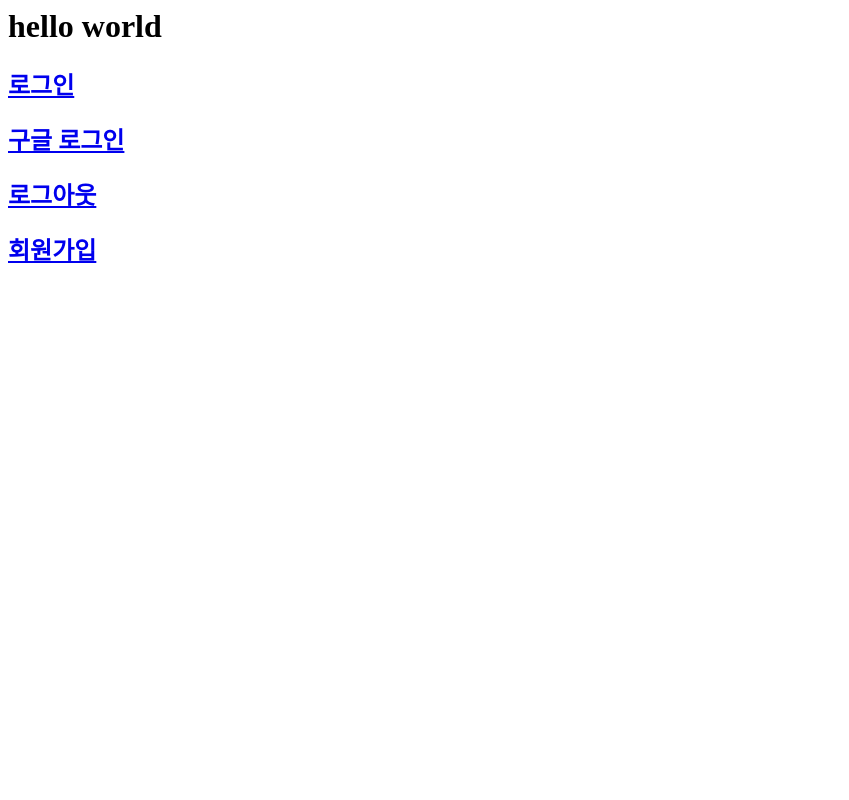
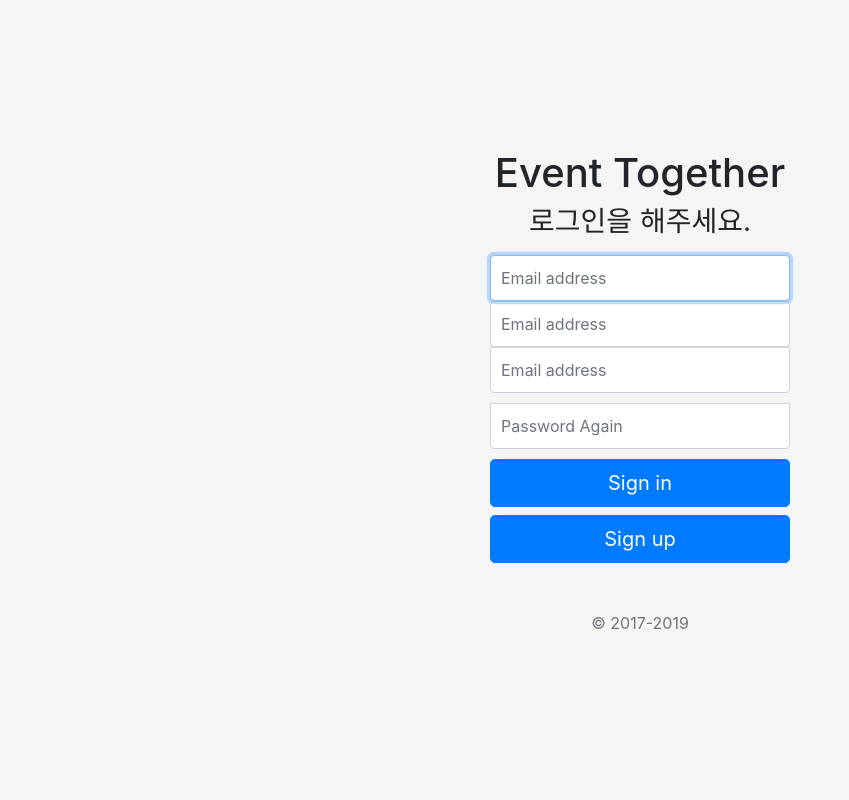
Before and after one commit to hyunyikim/django-eventtogether, a Django app: page /users/signin/ in a window 1280 px wide. Shown: the whole page, without its empty margins (0-849 px from the left). Run offline with Django 3.2, Linux system fonts and the light colour scheme; some libraries are stand-ins or nearby versions.

Commit message:
signin, signup 화면 구현

```diff
--- a/eventtogether/urls.py
+++ b/eventtogether/urls.py
@@ -27,6 +27,4 @@ urlpatterns = [
 
     url(r'^accounts/', include('allauth.urls')),        # <- 추가
 
-    #path('auth/', include('social_django.urls', namespace='social')),
-
 ]
--- /dev/null
+++ b/static/css/signin.css
@@ -0,0 +1,48 @@
+html,
+body {
+  height: 100%;
+}
+
+body {
+  display: -ms-flexbox;
+  display: flex;
+  -ms-flex-align: center;
+  align-items: center;
+  padding-top: 40px;
+  padding-bottom: 40px;
+  background-color: #f5f5f5;
+}
+
+.form-signin {
+  width: 100%;
+  max-width: 330px;
+  padding: 15px;
+  margin: auto;
+}
+.form-signin .checkbox {
+  font-weight: 400;
+}
+.form-signin .form-control {
+  position: relative;
+  box-sizing: border-box;
+  height: auto;
+  padding: 10px;
+  font-size: 16px;
+}
+.form-signin .form-control:focus {
+  z-index: 2;
+}
+.form-signin input[type="email"] {
+  margin-bottom: -1px;
+  border-bottom-right-radius: 0;
+  border-bottom-left-radius: 0;
+}
+.form-signin input[type="password"] {
+  margin-bottom: 10px;
+  border-top-left-radius: 0;
+  border-top-right-radius: 0;
+}
+
+.h1 title {
+    margin-bottom: 10px;
+}
--- /dev/null
+++ b/templates/user.html
@@ -0,0 +1,15 @@
+<!DOCTYPE html>
+{% load staticfiles %}
+<html lang="en">
+<head>
+    <meta charset="UTF-8">
+    <title>{% block title %}Event Together{% endblock %}</title>
+    <link rel="stylesheet" href="{% static 'css/bootstrap.css' %}" />
+    <link rel="stylesheet" href="{% static 'css/bootstrap-reboot.css' %}" />
+    <link rel="stylesheet" href="{% static 'css/signin.css' %}" />
+    <link rel="stylesheet" href="{% static 'css/event.css' %}" />
+</head>
+    {% block content %}
+
+    {% endblock content %}
+</html>
--- a/users/templates/users/signin.html
+++ b/users/templates/users/signin.html
@@ -1,31 +1,20 @@
-<html>
-<head>
+{% extends "user.html" %}
 
-</head>
-{% load socialaccount %}
-<body>
-    <h1>hello world</h1>
-    {% if user.is_authenticated %}
-    <span>{{ user }}님이 로그인중입니다.</span>
+{% block content %}
+<body class="text-center">
+    <form class="form-signin">
+  <h1 class="h1 title">Event Together</h1>
+  <h1 class="h3 mb-3 font-weight-normal">로그인을 해주세요.</h1>
 
-    {% for account in user.socialaccount_set.all %}
-     {% comment %} show avatar from url {% endcomment %}
-     <h2 style="text-transform:capitalize;">{{ account.provider }} account data</h2>
 
-     <p><img width="50" height="50" src="{{ account.get_avatar_url }}"/></p>
+  <input type="text" id="inputEmail2" class="form-control" placeholder="Email address" required="" autofocus="">
+        <input type="text" id="inputEmail3" class="form-control" placeholder="Email address" required="" autofocus="">
+<input type="password" id="inputEmail4" class="form-control" placeholder="Email address" required="" autofocus="">
+  <input type="password" id="inputPassword" class="form-control" placeholder="Password Again" required="">
 
-     <p>UID: <a href="{{ account.extra_data.link }}">{{ account.uid }}</a></p>
-      <p>Username: {{ account.extra_data.username }}</p>
-      <p>First Name: {{ account.extra_data.first_name }}</p>
-      <p>Last Name: {{ account.extra_data.last_name }}</p>
-      {% empty %}
-      <p>you haven't any social account please</p>
-    {% endfor %}
-    {% endif %}
-    <h2><a href="/accounts/login">로그인</a></h2>
-    <h2><a href="{% provider_login_url 'google' method='oauth2' %}">구글 로그인</a></h2>
-    <h2><a href="/accounts/logout">로그아웃</a></h2>
-    <h2><a href="/accounts/signup">회원가입</a></h2>
-
+  <button class="btn btn-lg btn-primary btn-block" type="submit">Sign in</button>
+        <button class="btn btn-lg btn-primary btn-block" type="submit">Sign up</button>
+  <p class="mt-5 mb-3 text-muted">© 2017-2019</p>
+</form>
 </body>
-</html>
+{% endblock content %}
--- a/users/views.py
+++ b/users/views.py
@@ -7,7 +7,6 @@ class SignInView(generic.View):
     template_name = 'users/signin.html'
 
     def get(self, request):
-        print('signinview 함수 진입')
         return render(request, self.template_name, {'error_message': 'hello, this is error_message'})
 
     def post(self, request):
```
Also changed, not shown: users/templates/users/signin_social.html (added, +30 -0 lines), users/templates/users/signup.html (+15 -8 lines).
